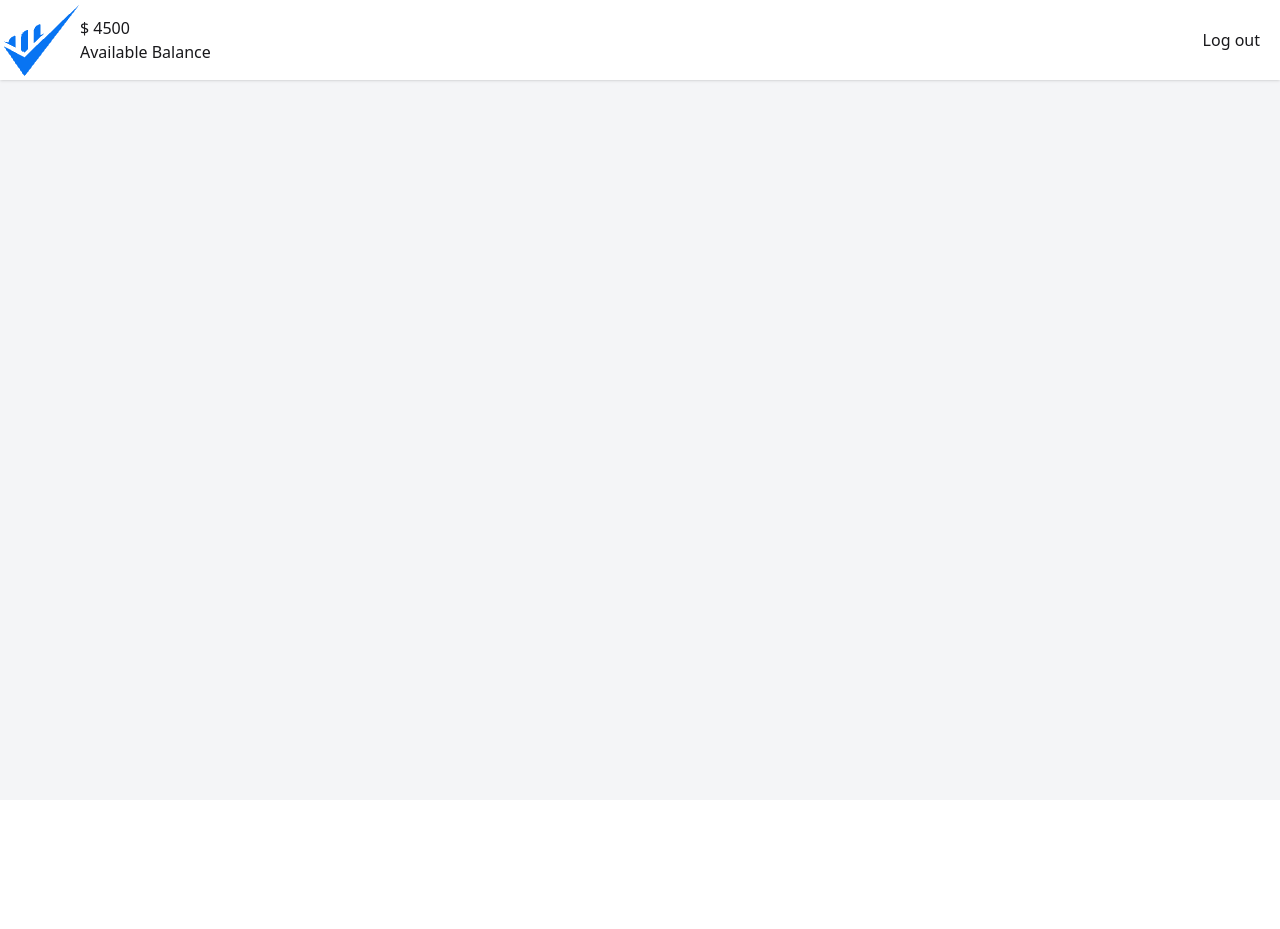
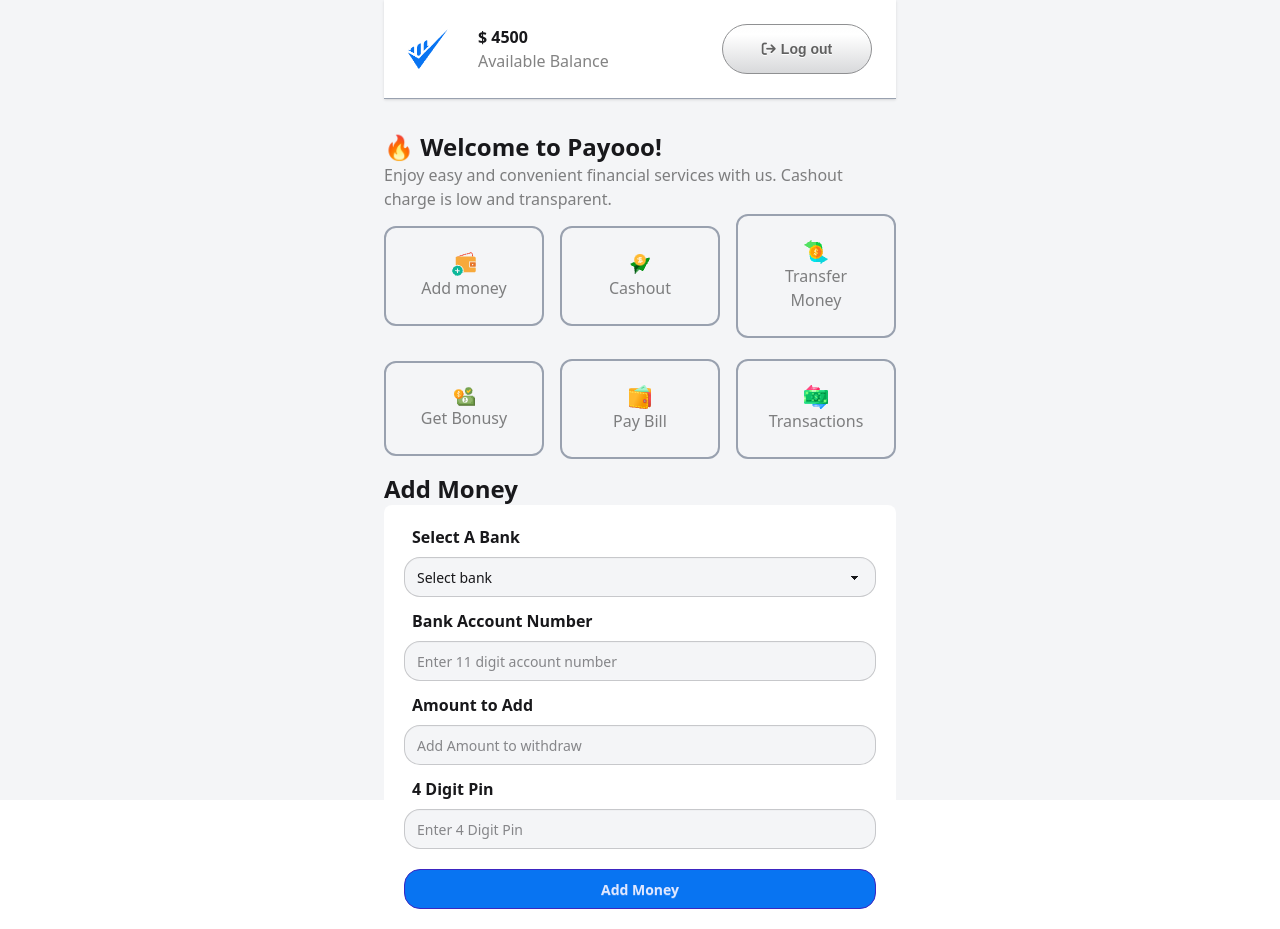
Before and after one commit to arju-Hasan/Daily-Wallet, a plain HTML site: page home.html in a window 1280 px wide. Before the commit the page ends 800 px from the top, so only its background shows below. Drawn offline with nearby package versions, Linux system fonts and the light colour scheme.

Commit message:
home page style ok

```diff
--- a/home.html
+++ b/home.html
@@ -1,29 +1,116 @@
 <!DOCTYPE html>
 <html lang="en">
   <head>
-    <meta charset="UTF-8">
-    <meta name="viewport" content="width=device-width, initial-scale=1.0">
+    <meta charset="UTF-8" />
+    <meta name="viewport" content="width=device-width, initial-scale=1.0" />
     <title>Home Page</title>
+    <!-- font awesome cdn -->
+    <link
+      rel="stylesheet"
+      href="https://cdnjs.cloudflare.com/ajax/libs/font-awesome/6.5.1/css/all.min.css"
+    />
     <!-- tailwind cdn -->
     <script src="https://cdn.jsdelivr.net/npm/@tailwindcss/browser@4"></script>
     <!-- daisyUI from CDN -->
-     <link href="https://cdn.jsdelivr.net/npm/daisyui@5" rel="stylesheet" type="text/css" />
+    <link
+      href="https://cdn.jsdelivr.net/npm/daisyui@5"
+      rel="stylesheet"
+      type="text/css"
+    />
     <!-- icon -->
-     <link rel="icon" type="image/x-icon" href="./assets/favicon.ico">
-
+    <link rel="icon" type="image/x-icon" href="./assets/favicon.ico" />
+    <!-- custom css -->
+    <link rel="stylesheet" href="./style/home.css" />
   </head>
   <body class="bg-[#f4f5f7] h-[100vh]">
-    <nav class="flex justify-between items-center p-1 bg-white shadow">
-        <div class="flex items-center">
-            <img src="./assets/Group.png" alt="">
+    <!-- Navbar -->
+    <nav class="flex justify-between items-center p-1 bg-white shadow max-w-lg mx-auto border-b-1 border-gray-400 p-6">
+      <div class="flex items-center gap-5">
+        <img
+          class="w-[40px] h-[40px] mr-[10px]"
+          src="./assets/Group.png"
+          alt=""
+        />
         <div>
-                <h2>$ <span>4500</span></h2>
-                <p>Available Balance</p>
+          <h2 class="font-bold">$ <span class="">4500</span></h2>
+          <p class="text-[#08080880]">Available Balance</p>
         </div>
       </div>
       <div>
-            <button class="p-4" href="./home.html" > Log out </button>
+        <button class="p-4 text-[#08080880] button" href="./home.html">
+          <i class="fa-solid fa-arrow-right-from-bracket mr-[5px]"> </i> Log out
+        </button>
       </div>
     </nav>
+    <!-- Welcome section -->
+    <section class="max-w-lg mx-auto mt-8">
+      <h2 class="text-2xl font-bold">🔥 Welcome to Payooo!</h2>
+      <p class="text-[#08080880]">
+        Enjoy easy and convenient financial services with us. Cashout charge is
+        low and transparent.
+      </p>
+    </section>
+    <!-- Card section -->
+    <section
+      class="max-w-lg mx-auto min-h-[250px] grid grid-cols-3 gap-4 items-center">
+      <div class="p-6 text-center rounded-xl border-2 border-gray-400">
+        <img class="mx-auto" src="./assets/wallet1.png" alt="" />
+        <p class="text-center text-[#08080880]">Add money</p>
+      </div>
+      <div class="p-6 text-center rounded-xl border-2 border-gray-400">
+        <img class="mx-auto" src="./assets/send1.png" alt="" />
+        <p class="text-center text-[#08080880]">Cashout</p>
+      </div>
+      <div class="p-6 text-center rounded-xl border-2 border-gray-400">
+        <img class="mx-auto" src="./assets/money1.png" alt="" />
+        <p class="text-center text-[#08080880]">Transfer Money</p>
+      </div>
+      <div class="p-6 text-center rounded-xl border-2 border-gray-400">
+        <img class="mx-auto" src="./assets/bonus1.png" alt="" />
+        <p class="text-center text-[#08080880]">Get Bonusy</p>
+      </div>
+      <div class="p-6 text-center rounded-xl border-2 border-gray-400">
+        <img class="mx-auto" src="./assets/purse1.png" alt="" />
+        <p class="text-center text-[#08080880]">Pay Bill</p>
+      </div>
+      <div class="p-6 text-center rounded-xl border-2 border-gray-400">
+        <img class="mx-auto" src="./assets/transaction1.png" alt="" />
+        <p class="text-center text-[#08080880]">Transactions</p>
+      </div>
+    </section>
+    <!-- add money section -->
+    <section class="max-w-lg mx-auto mt-3">
+        <h1 class="text-2xl font-bold ">Add Money</h1>
+        <form action="" class="p-5 rounded-lg bg-white ">
+        <div class="mb-3">
+           <label for="mobile" class="m-2 font-semibold">Select A Bank</label><br>
+            <select class="select !bg-[#f4f5f7] mt-2 !rounded-2xl !w-full">
+             <option>Select bank</option>
+             <option>Sonaly Bank</option>
+             <option>Ropaly Bank</option>
+             <option>Dutch Bangla Bank</option>
+             <option>Bangladesh Bank</option>
+            </select>
+        </div>
+    <div>
+       <label for="mobile" class="m-2 font-semibold">Bank Account Number</label><br>
+       <input type="text" id="mobile" placeholder="Enter 11 digit account number" class="input !bg-[#f4f5f7] mt-2 !rounded-2xl !w-full mb-3" />
+    </div>
+    <div>
+       <label id="pinLabel" for="pin" class="m-2 font-semibold">Amount to Add</label><br>
+       <input type="text" id="pin" placeholder="Add Amount to withdraw" class="input !bg-[#f4f5f7] mt-2 !rounded-2xl !w-full mb-3" />
+    </div>
+    <div>
+       <label id="pinLabel" for="pin" class="m-2 font-semibold">4 Digit Pin</label><br>
+       <input type="text" id="pin" placeholder="Enter 4 Digit Pin" class="input !bg-[#f4f5f7] mt-2 !rounded-2xl !w-full mb-3" />
+    </div>
+    <button class="btn btn-active btn-primary bg-[#0874F2] hover:bg-[#065b9f] flex justify-center items-center mt-2 !rounded-2xl font-semibold !w-full" type="button" onclick="loginFunction()">Add Money</button>
+
+        </form>
+    </section>
+
+
+
+    <script src="./js/home.js"></script>
   </body>
 </html>
--- /dev/null
+++ b/js/home.js
@@ -0,0 +1 @@
+console.log('raju ahmed');
--- /dev/null
+++ b/style/home.css
@@ -0,0 +1,32 @@
+
+/* From Uiverse.io by lenfear23 */
+.button {
+  display: flex;
+  align-items: center;
+  justify-content: center;
+  outline: none;
+  cursor: pointer;
+  width: 150px;
+  height: 50px;
+  background-image: linear-gradient(to top, #D8D9DB 0%, #fff 80%, #FDFDFD 100%);
+  border-radius: 30px;
+  border: 1px solid #8F9092;
+  transition: all 0.2s ease;
+  font-family: "Source Sans Pro", sans-serif;
+  font-size: 14px;
+  font-weight: 600;
+  color: #606060;
+  text-shadow: 0 1px #fff;
+}
+
+.button:hover {
+  box-shadow: 0 4px 3px 1px #FCFCFC, 0 6px 8px #D6D7D9, 0 -4px 4px #CECFD1, 0 -6px 4px #FEFEFE, inset 0 0 3px 3px #CECFD1;
+}
+
+.button:active {
+  box-shadow: 0 4px 3px 1px #FCFCFC, 0 6px 8px #D6D7D9, 0 -4px 4px #CECFD1, 0 -6px 4px #FEFEFE, inset 0 0 5px 3px #999, inset 0 0 30px #aaa;
+}
+
+.button:focus {
+  box-shadow: 0 4px 3px 1px #FCFCFC, 0 6px 8px #D6D7D9, 0 -4px 4px #CECFD1, 0 -6px 4px #FEFEFE, inset 0 0 5px 3px #999, inset 0 0 30px #aaa;
+}
```
Lines whose indentation alone changed are shown as unchanged.
